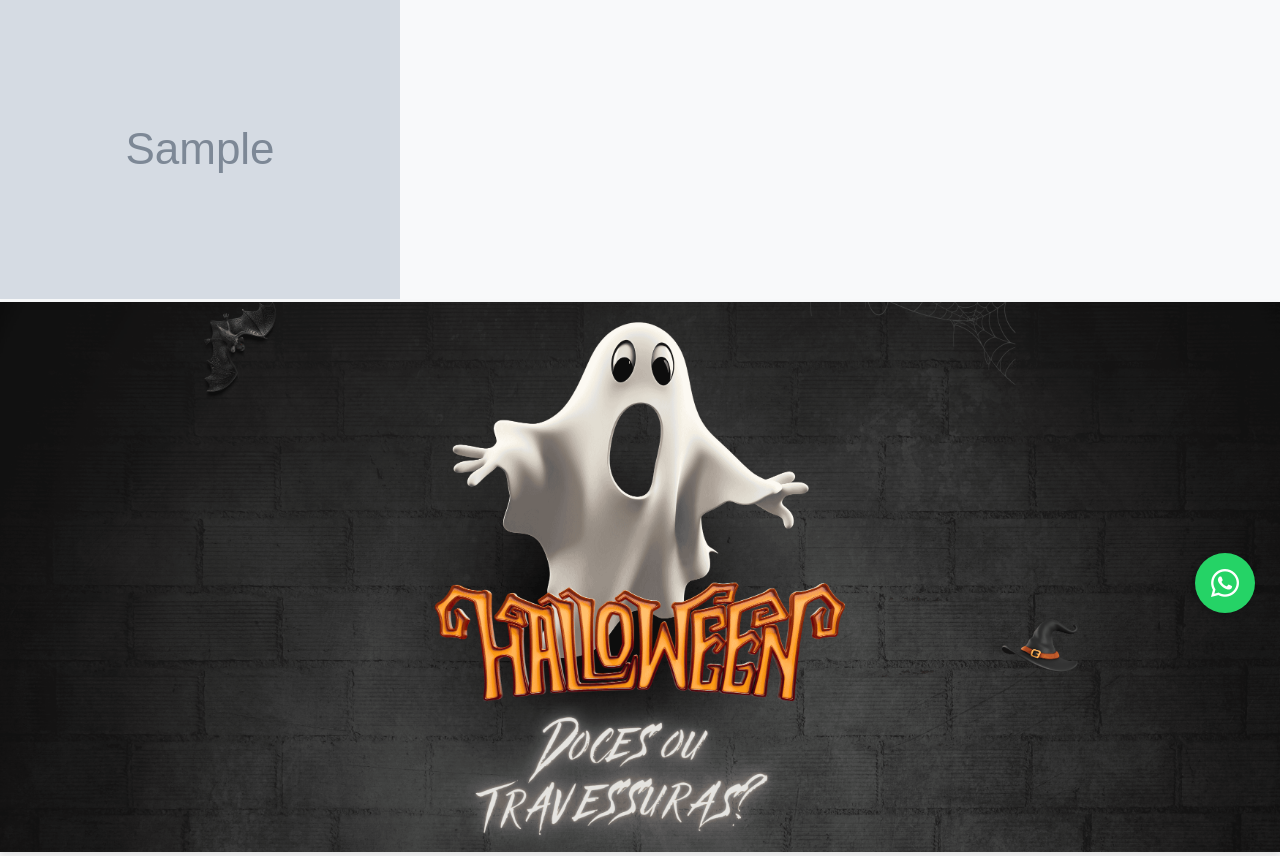
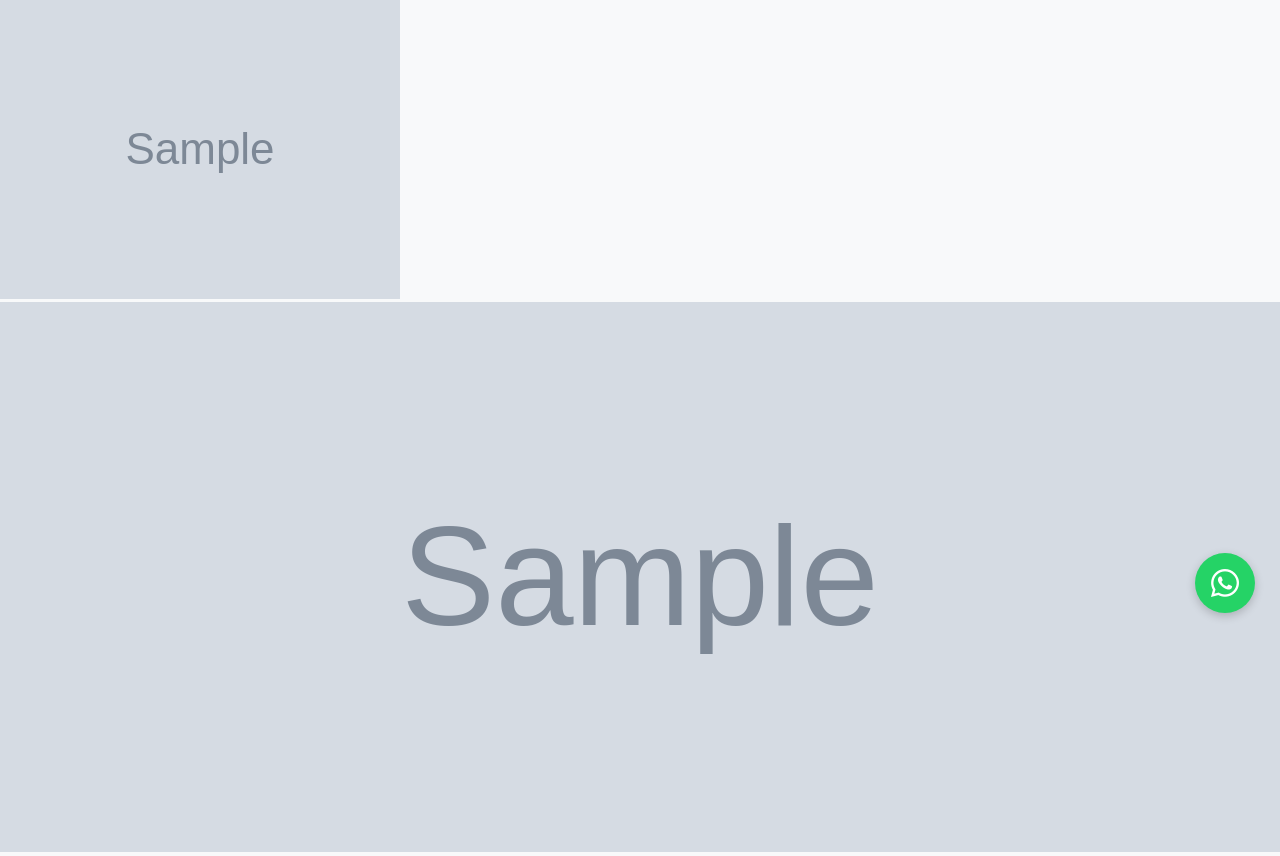
Before and after one commit to ribeiromendes5014-design/docebella-ecommerce, a Django app: page / in a window 1280 px wide. Shown: the part 162-1018 px from the top of the page. Run offline with Django 5.2, Linux system fonts and the light colour scheme; data comes from the database, SQL or seed files in the repository; tables that the repository leaves empty hold one stand-in row (values such as "Sample post"); grey boxes marked "Sample" are stand-in pictures; parts of the project's set-up code (start-up, migrations or seed data) failed here and were passed over; some libraries are stand-ins or nearby versions.

Commit message:
Update home.html

```diff
--- a/produtos/templates/produtos/home.html
+++ b/produtos/templates/produtos/home.html
@@ -100,6 +100,25 @@
         background: #e3358b;
     }
 
+    /* === Ajustes para banners do admin === */
+     .banner-admin {
+        max-height: 550px; /* mesma altura do banner padrão */
+        object-fit: cover;
+        width: 100%;
+        display: block;
+    }
+
+   /* Evita sobreposição */
+    .carousel, .banner-admin {
+        position: relative;
+        z-index: 1;
+   }
+
+    .full-width-banner-wrapper {
+        margin-bottom: 40px;
+   }
+
+
     /* === Timer de promoção === */
     .timer-box {
         background: #fff0f6;
@@ -168,11 +187,47 @@
 
 {% block hero_banner %}
 <div class="full-width-banner-wrapper">
+  {% if banners %}
+    {% if banners|length > 1 %}
+      <!-- Carrossel de múltiplos banners -->
+      <div id="bannerCarousel" class="carousel slide" data-bs-ride="carousel">
+        <div class="carousel-inner">
+          {% for banner in banners %}
+            {% if banner.ativo %}
+              <div class="carousel-item {% if forloop.first %}active{% endif %}">
+                <a href="{{ banner.link|default:'#' }}">
+                  <img src="{{ banner.imagem.url }}" class="d-block w-100 banner-admin" alt="{{ banner.titulo }}">
+                </a>
+              </div>
+            {% endif %}
+          {% endfor %}
+        </div>
+        <button class="carousel-control-prev" type="button" data-bs-target="#bannerCarousel" data-bs-slide="prev">
+          <span class="carousel-control-prev-icon"></span>
+        </button>
+        <button class="carousel-control-next" type="button" data-bs-target="#bannerCarousel" data-bs-slide="next">
+          <span class="carousel-control-next-icon"></span>
+        </button>
+      </div>
+    {% else %}
+      <!-- Banner único -->
+      {% for banner in banners %}
+        {% if banner.ativo %}
+          <a href="{{ banner.link|default:'#' }}">
+            <img src="{{ banner.imagem.url }}" class="img-fluid w-100 banner-admin" alt="{{ banner.titulo }}">
+          </a>
+        {% endif %}
+      {% endfor %}
+    {% endif %}
+  {% else %}
+    <!-- Banner padrão (caso não tenha nenhum no admin) -->
     <div class="main-banner-image">
-        <div class="banner-text"></div>
+      <div class="banner-text"></div>
     </div>
+  {% endif %}
 </div>
 {% endblock %}
+
 
 
 {% block content %}
```
